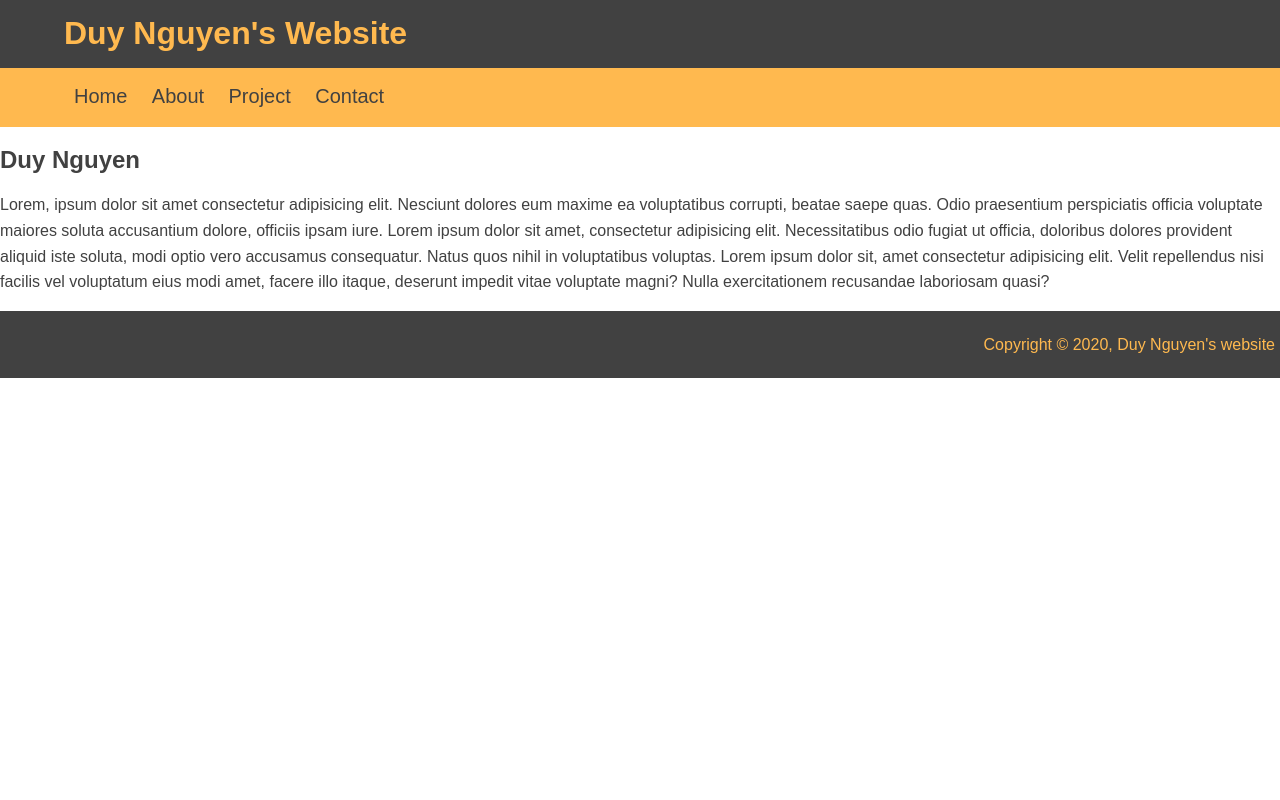
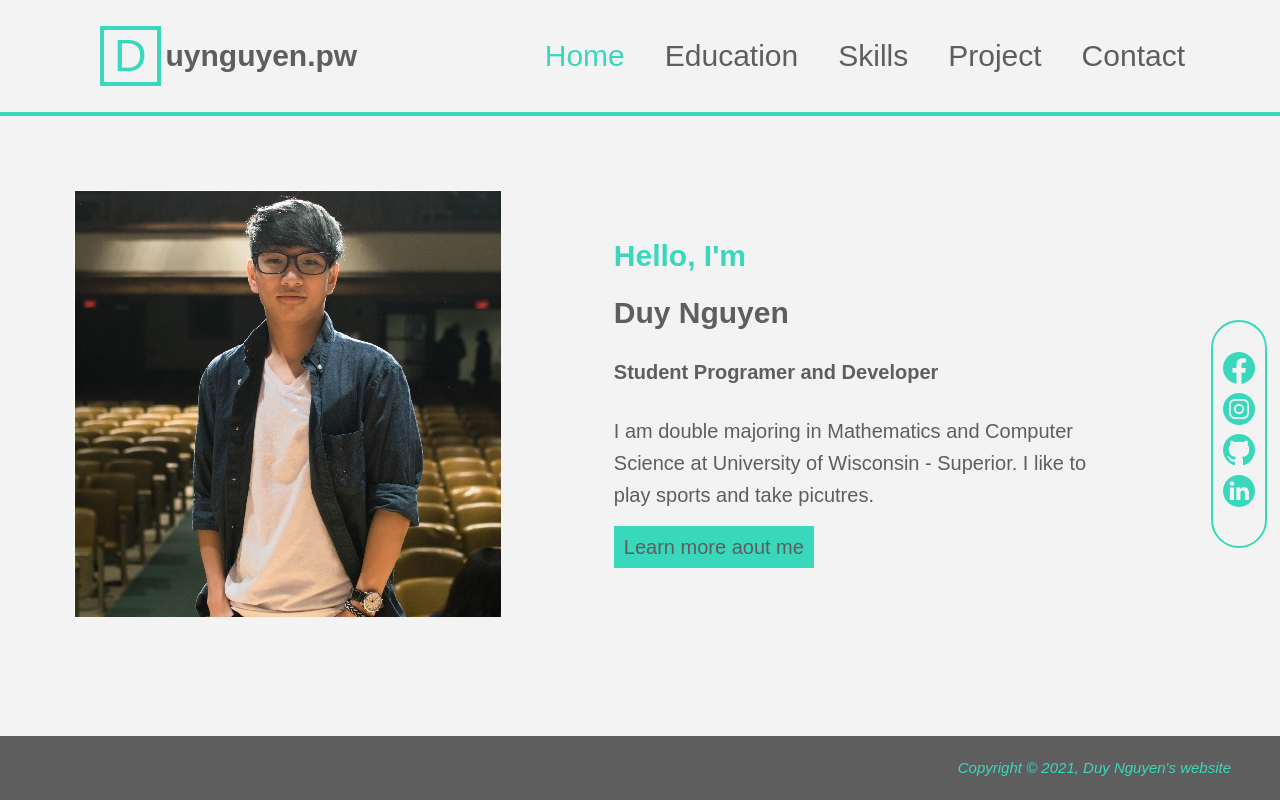
Before and after one commit to duy042125/duy042125.github.io, a plain HTML site: page index.html in a window 1280 px wide. Drawn offline with Linux system fonts and the light colour scheme.

Commit message:
Finish the main page of the website

```diff
--- a/CSS/style.css
+++ b/CSS/style.css
@@ -1,65 +1,137 @@
+:root
+{
+    --mint: #39d8bd;
+    --white: #f3f3f3;
+    --gray: #5e5e5e;
+}
+
 body
 {
-    background-color: rgb(255, 255, 255);
-    color: rgb(65, 65, 65);
+    background-color: var(--white);
+    color: var(--gray);
     font-family:  Arial, Helvetica, sans-serif;
-    font-size: 16px;
+    font-size: 20px;
     line-height: 1.6em;
     margin: 0;
+    padding: 0;
 }
 
-.container
-{
-    width: 90%;
-    margin: auto;
-    overflow: hidden;
-}
-
-#main-header
-{
-    background-color: rgb(65, 65, 65);
-    color: rgb(255, 185, 79);
-}
-
+/*#region Navigation Bar*/
 #nav-bar
 {
-    background-color: rgb(255, 185, 79);
-    color: rgb(65, 65, 65);
+    display: flex;
+    flex-direction: row;
+    align-items: center;
+    border-bottom: var(--mint) 4px solid;
 }
-
+#nav-bar a
+{
+    padding: 20px;
+    color: var(--grey);
+    font-size: 30px;
+    text-decoration: none;
+}
+#icon
+{
+    margin-left: 100px;
+    padding: 0;
+    display: flex;
+    flex-direction: row;
+}
+#icon a
+{
+    padding: 10px;
+    margin: auto;
+    font-size: 45px;
+    border: var(--mint) 4px solid;
+    color: var(--mint);
+}
+#nav-bar ul #special
+{
+    color: var(--mint);
+}
+#icon h1
+{
+    padding-left: 5px;
+}
 #nav-bar ul
 {
     padding: 0;
+    display: flex;
+    flex-direction: row;
+    list-style: none;
+    margin-left: auto;
+    margin-right: 75px;
+}
+#nav-bar ul a:hover, #nav-bar ul #special:hover
+{
+    background-color: var(--mint);
+    color: var(--gray);
+}
+/*#endregion*/
+
+/*#region Showcase*/
+#showcase
+{
+    padding: 73.5px;
+    display: flex;
+    flex-direction: row;
+}
+
+#showcase .text-field
+{
+    margin-left: 10%;
+    flex-basis: 45%;
+}
+
+.text-field h2
+{
+    color: var(--mint);
+    margin-top: 10%;
+}
+
+.text-field a
+{
+    padding: 10px;
+    color: var(--grey);
+    font-size: 20px;
+    text-decoration: none;
+    background-color: var(--mint);
+}
+
+.aside
+{
+    display: flex;
+    flex-direction: column;
+    border: var(--mint) 2px solid;
+    border-radius: 30px;
+    position: fixed;
+    right: 1%;
+    top: 40%;
+}
+
+.aside ul
+{
+    padding: 10px;
     list-style: none;
 }
+/*#endregion*/
 
-#nav-bar li
-{
-    display: inline;
-}
-
-#nav-bar a
-{
-    color: rgb(65, 65, 65);
-    text-decoration: none;
-    font-size: 20px;
-    padding-top: 95%;
-    padding-bottom: 95%;
-    padding: 95% 10px;
-}
-
-#nav-bar a:hover
-{
-    background-color: rgb(255, 255, 255);
-    color: rgb(65, 65, 65);
-}
-
-
-
+/*#region Footer*/
 #main-footer
 {
-    background-color: rgb(65, 65, 65);
-    color: rgb(255, 185, 79);
-    padding: 5px;
+    position: fixed;
+    bottom: 0;
+    width: 100%;
+    background-color: var(--gray);
+    color: var(--mint);
+    font-size: 15px;
+    font-style: italic;
     text-align: right;
+    border: var(--gray) 1px solid;
 }
+#main-footer p
+{
+    padding-right: 50px;
+}
+/*#endregion*/
--- a/index.html
+++ b/index.html
@@ -1,5 +1,5 @@
 <!DOCTYPE html>
-<html>
+<html lang="en-US">
 	<head>
 		<title>Personal Website</title>
 		<link rel="stylesheet" href="CSS/style.css">
@@ -8,32 +8,43 @@
 		<meta name="author"	content="Duy Nguyen">
 	</head>
 	<body>
-		<header id="main-header">
+		<nav id="nav-bar">
+			<div id="icon">
+				<a href="index.html">D</a>
+				<h1>uynguyen.pw</h1>
+			</div>
+			<ul>
+				<a href="#" id="special"><li>Home</li></a>
+				<a href="#"><li>Education</li></a>
+				<a href="#"><li>Skills</li></a>
+				<a href="#"><li>Project</li></a>
+				<a href="#"><li>Contact</li></a>
+			</ul>
+		</nav>
+
+		<section id="showcase">
 			<div class="container">
-				<h1>Duy Nguyen's Website</h1>
+				<img src="Images/Potrait.jpg" alt="My Potrait">
 			</div>
-		</header>
-		<nav id="nav-bar">
-			<div class="container">
+			<div class="text-field">
+				<h2>Hello, I'm</h2>
+				<h1>Duy Nguyen</h1>
+				<h4>Student Programer and Developer</h4>
+				<p>I am double majoring in Mathematics and Computer Science at University of Wisconsin - Superior. I like to play sports and take picutres.</p>
+				<a href="#">Learn more aout me</a>
+			</div>
+			<div class="aside">
 				<ul>
-					<li><a href="#">Home</a></li>
-					<li><a href="#">About</a></li>
-					<li><a href="#">Project</a></li>
-					<li><a href="#">Contact</a></li>
+					<a href="#"><li><img src="Images/Facebook-Icon.png" alt="icons"></li></a>
+					<a href="#"><li><img src="Images/Instagram-Icon.png" alt="icons"></li></a>
+					<a href="#"><li><img src="Images/Github-Icon.png" alt="icons"></li></a>
+					<a href="#"><li><img src="Images/Linked-In-Icon.png" alt="icons"></li></a>
 				</ul>
 			</div>
-		</nav>
-		<section id="showcase">
-			<div class="container">
+		</section>
 
-			</div>
-		</section>
-		<section id="main-body">
-			<h1>Duy Nguyen</h1>
-			<p>Lorem, ipsum dolor sit amet consectetur adipisicing elit. Nesciunt dolores eum maxime ea voluptatibus corrupti, beatae saepe quas. Odio praesentium perspiciatis officia voluptate maiores soluta accusantium dolore, officiis ipsam iure. Lorem ipsum dolor sit amet, consectetur adipisicing elit. Necessitatibus odio fugiat ut officia, doloribus dolores provident aliquid iste soluta, modi optio vero accusamus consequatur. Natus quos nihil in voluptatibus voluptas. Lorem ipsum dolor sit, amet consectetur adipisicing elit. Velit repellendus nisi facilis vel voluptatum eius modi amet, facere illo itaque, deserunt impedit vitae voluptate magni? Nulla exercitationem recusandae laboriosam quasi?</p>
-		</section>
 		<footer id="main-footer">
-			<p>Copyright &copy; 2020, Duy Nguyen's website</p>
+			<p>Copyright &copy; 2021, Duy Nguyen's website</p>
 		</footer>
 	</body>
 </html>
```
Also changed, not shown: Images/Facebook-Icon.png (added), Images/Github-Icon.png (added), Images/Instagram-Icon.png (added), Images/Linked-In-Icon.png (added), Images/Potrait.jpg (added).
